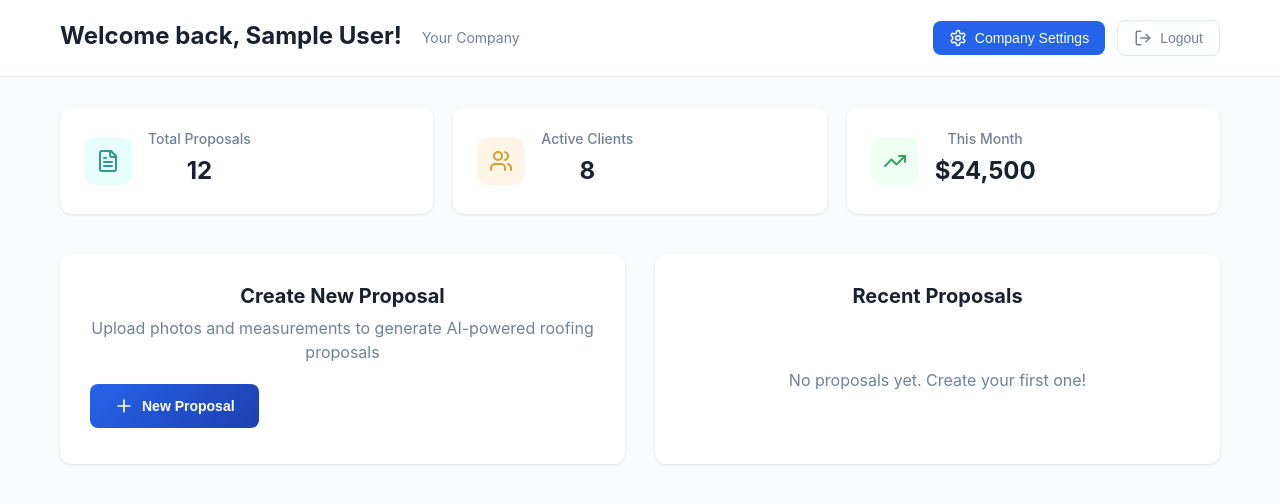
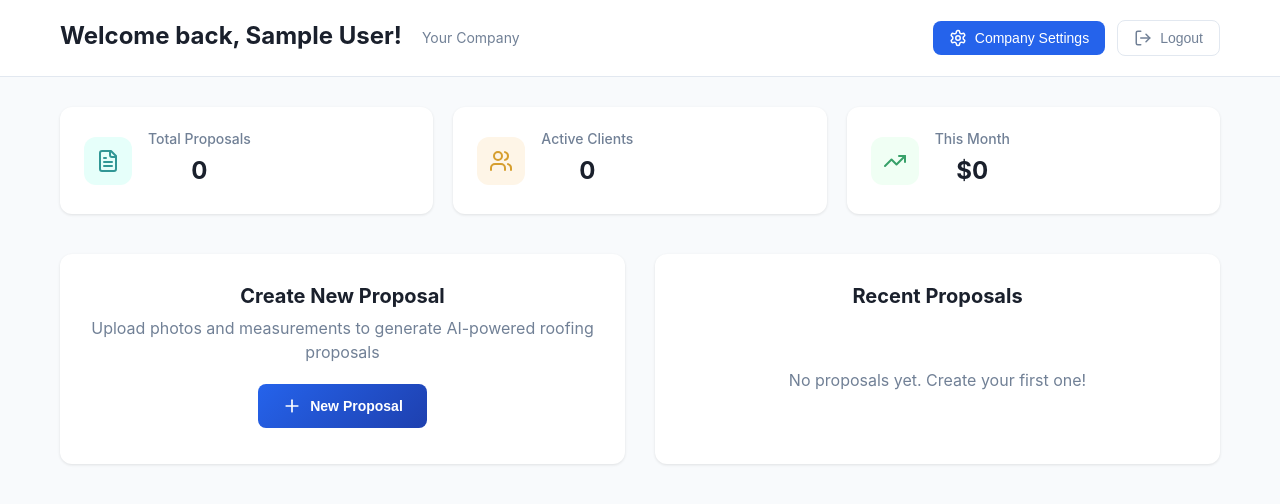
Before and after one commit to timcoe429/roofing-proposal-app, a React (Create React App) app in the folder client/: page / in a window 1280 px wide. Shown: the top 504 px of the page. Built offline with nearby package versions, Linux system fonts and the light colour scheme; no server answers; sample sign-in values are in the browser's storage.

Commit message:
Remove Dummy Data

```diff
--- a/client/src/pages/Dashboard.css
+++ b/client/src/pages/Dashboard.css
@@ -163,7 +163,7 @@
 }
 
 .primary-btn {
-  display: flex;
+  display: inline-flex;
   align-items: center;
   gap: 8px;
   padding: 12px 24px;
--- a/client/src/pages/Dashboard.jsx
+++ b/client/src/pages/Dashboard.jsx
@@ -79,7 +79,7 @@ export default function Dashboard() {
             </div>
             <div className="stat-content">
               <h3>Total Proposals</h3>
-              <p className="stat-number">12</p>
+              <p className="stat-number">0</p>
             </div>
           </div>
 
@@ -89,7 +89,7 @@ export default function Dashboard() {
             </div>
             <div className="stat-content">
               <h3>Active Clients</h3>
-              <p className="stat-number">8</p>
+              <p className="stat-number">0</p>
             </div>
           </div>
 
@@ -99,7 +99,7 @@ export default function Dashboard() {
             </div>
             <div className="stat-content">
               <h3>This Month</h3>
-              <p className="stat-number">$24,500</p>
+              <p className="stat-number">$0</p>
             </div>
           </div>
         </div>
```
